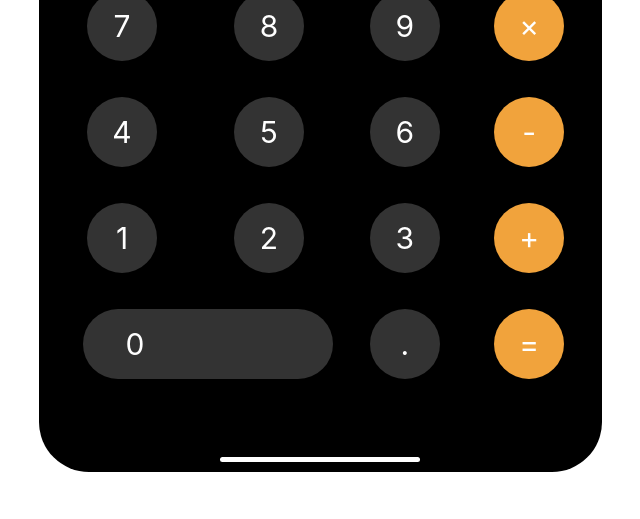
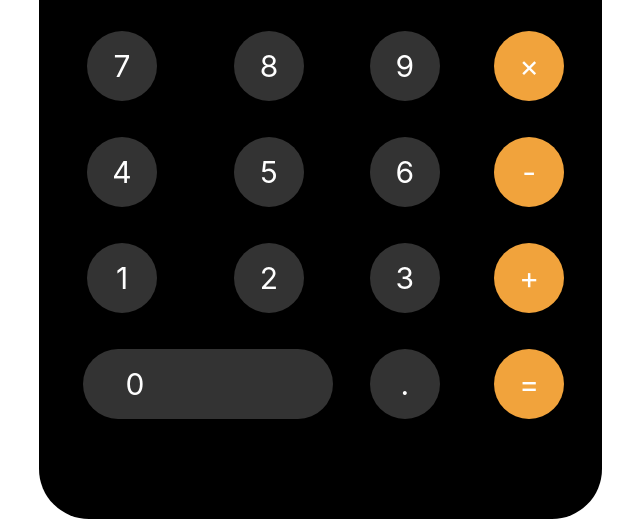
Before and after one commit to RendyArthaP/react-iphone-calculator, a React app: page / in a window 1280 px wide. Shown: the part 328-847 px from the top of the page, without its empty margins (320-960 px from the left). Before the commit the page ends 800 px from the top, so only its background shows below. Built offline with nearby package versions, Linux system fonts and the light colour scheme.

Commit message:
fixing styling

```diff
--- a/src/components/App/App.css
+++ b/src/components/App/App.css
@@ -2,11 +2,12 @@
   background: black;
   border-radius: 50px;
   color: white;
-  height: 100vh;
+  height: 100%;
   padding: 20px;
   position: relative;
   width: 563px;
   margin:auto;
+  margin-top: 2.5rem;
 }
 
 .top {
@@ -28,6 +29,7 @@
   grid-gap: 20px;
   grid-template-columns: repeat(4, 1fr);
   grid-template-rows: repeat(5, 1fr);
+  padding-bottom: 5rem;
 }
 
 .bottom {
--- a/src/components/App/App.js
+++ b/src/components/App/App.js
@@ -163,7 +163,6 @@ const App = () => {
         <Button onButtonClick={handleButtonPress} content="." />
         <Button onButtonClick={handleButtonPress} content="=" type="operator"/>
       </div>
-      <div className="bottom"></div>
     </div>
   );
 }
```
Also changed, not shown: 1 other file.
